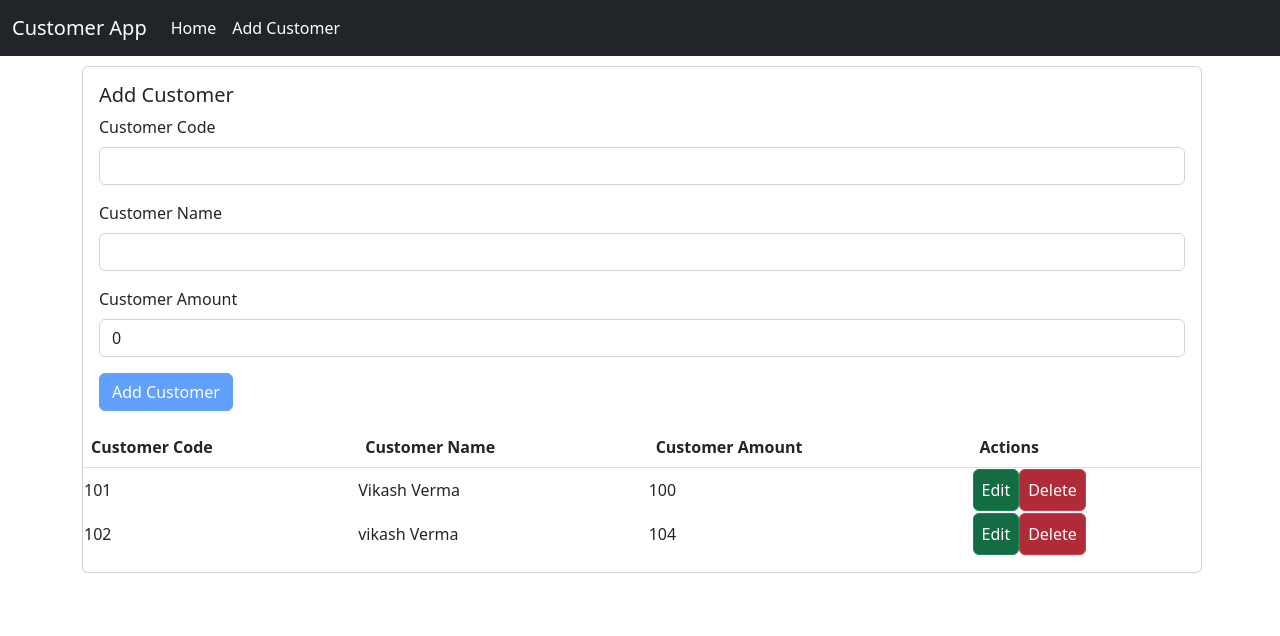
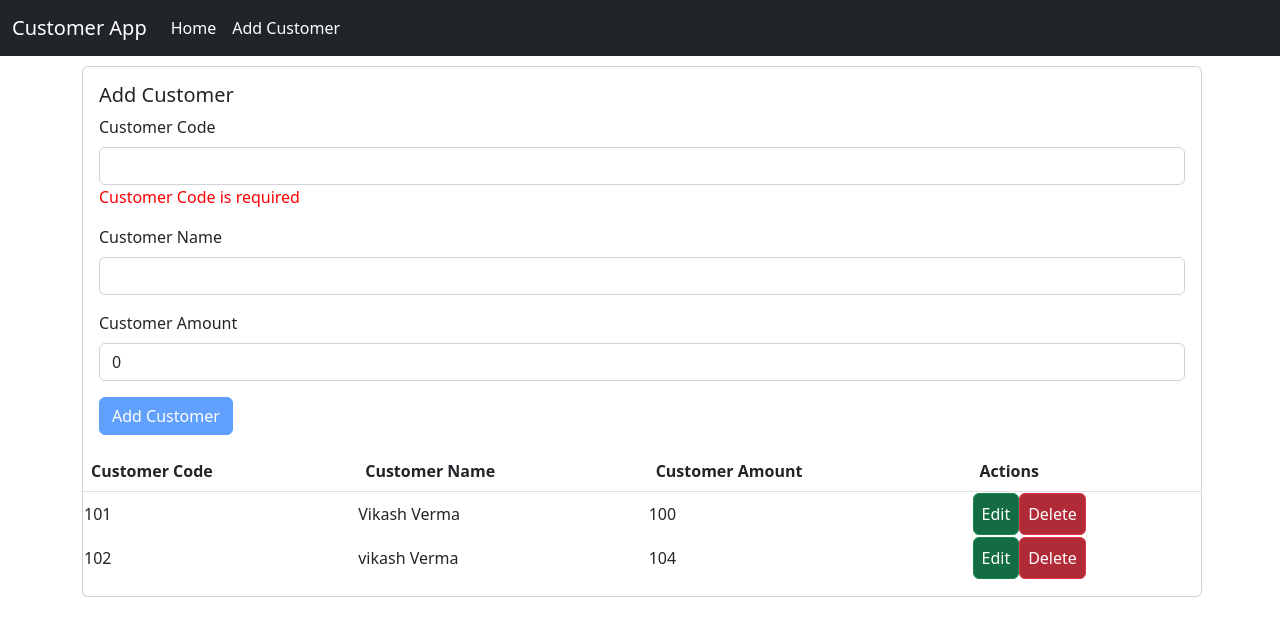
Before and after one commit to vikash-verma-profile/Mern-Sep-2022, an Angular app in the folder Angular-labs/my-app/: page /customer in a window 1280 px wide. Shown: the top 636 px of the page. Built offline with nearby package versions, Linux system fonts and the light colour scheme; data requests are answered from the project's data file.

Commit message:
added validations

```diff
--- a/Angular-labs/my-app/src/app/customer/customer.component.html
+++ b/Angular-labs/my-app/src/app/customer/customer.component.html
@@ -12,6 +12,8 @@
       <div class="mb-3">
         <label class="form-label">Customer Code</label>
         <input type="text" [(ngModel)]="CustomerModel.customerCode" formControlName="CustomerCodeControl" class="form-control" />
+        <p style="color:red ;" [hidden]="!(hasError('pattern','CustomerCodeControl'))"> Customer Code should be proper</p>
+        <p style="color:red ;" [hidden]="!(hasError('required','CustomerCodeControl'))"> Customer Code is required</p>
       </div>
       <div class="mb-3">
         <label class="form-label">Customer Name</label>
--- a/Angular-labs/my-app/src/app/customer/customer.component.ts
+++ b/Angular-labs/my-app/src/app/customer/customer.component.ts
@@ -56,4 +56,8 @@ export class CustomerComponent implements OnInit {
 
   }
 
+  hasError(typeofValidator:string,controlName:string):Boolean{
+    return this.CustomerModel.formCustomerGroup.controls[controlName].hasError(typeofValidator);
+  }
+
 }
```
